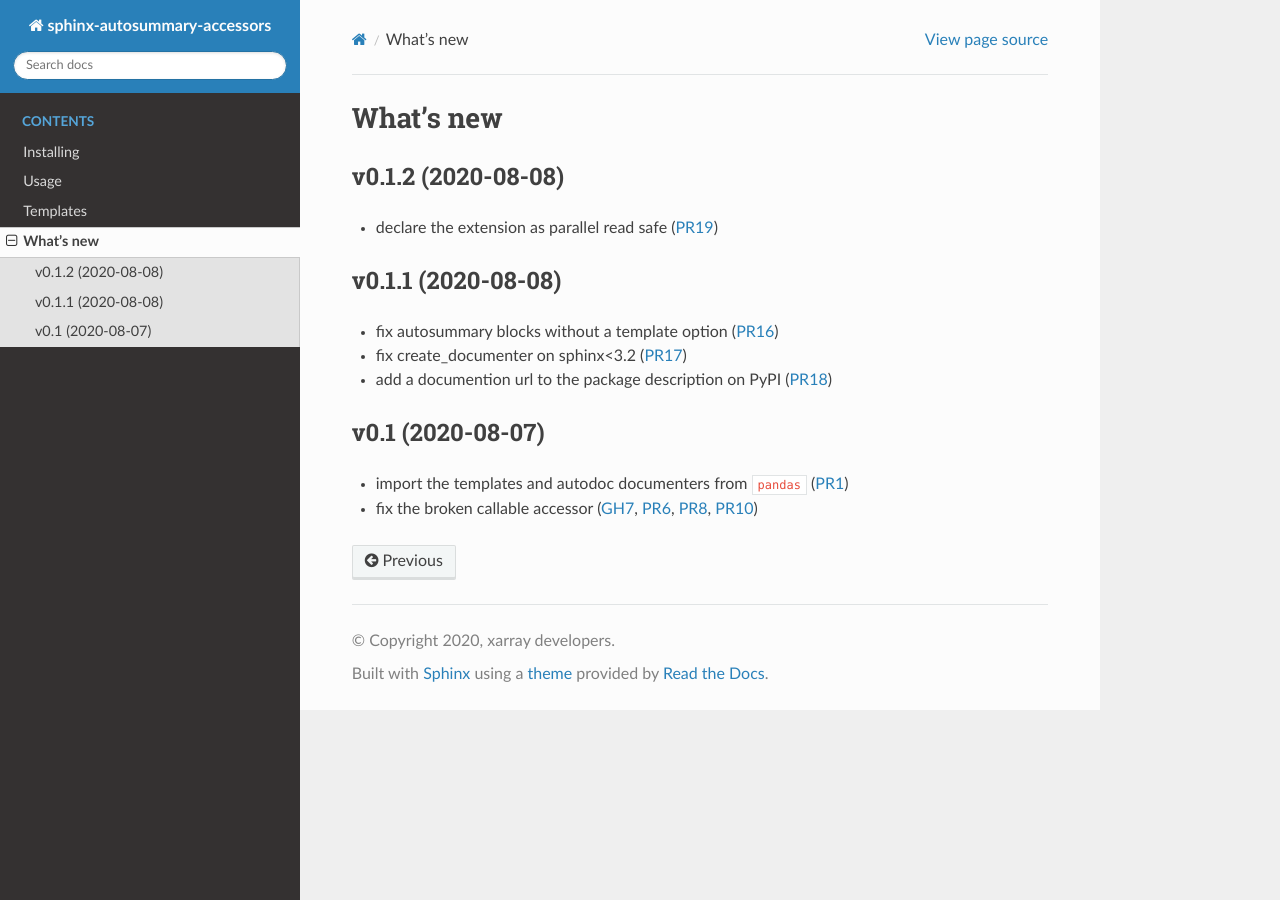
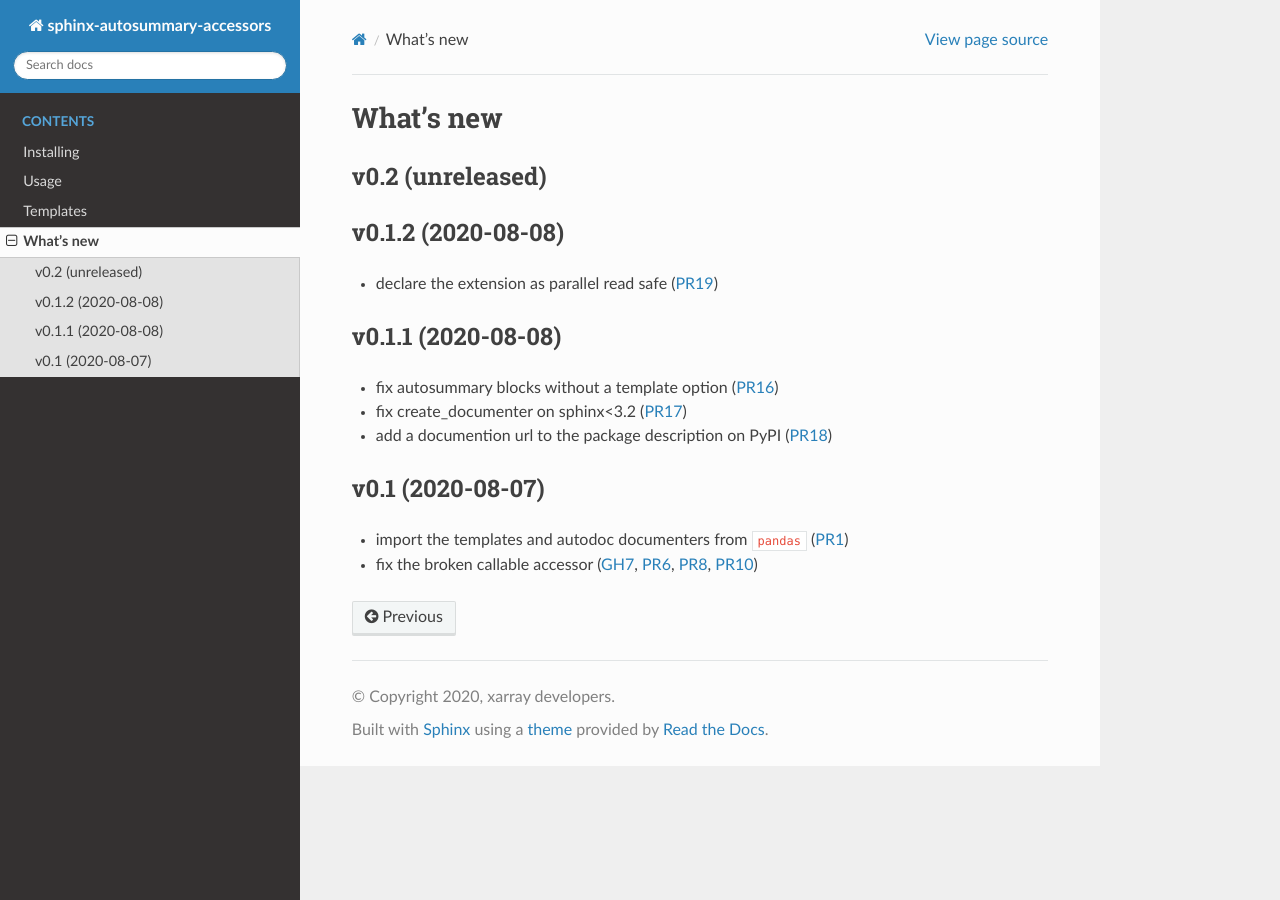
Before and after one commit to xarray-contrib/sphinx-autosummary-accessors, a Sphinx documentation site: the page built from docs/whats-new.rst, in a window 1280 px wide. Built offline with Sphinx 7.4.7 and the Read the Docs theme 2.0.0, drawn with Linux system fonts in a browser that asks for light colours; pages that are not in the unit, such as notebooks, are missing from menus.

Commit message:
new whats-new section

```diff
--- a/docs/whats-new.rst
+++ b/docs/whats-new.rst
@@ -1,5 +1,9 @@
 What's new
 ==========
+
+v0.2 (unreleased)
+-----------------
+
 
 v0.1.2 (2020-08-08)
 -------------------
```
